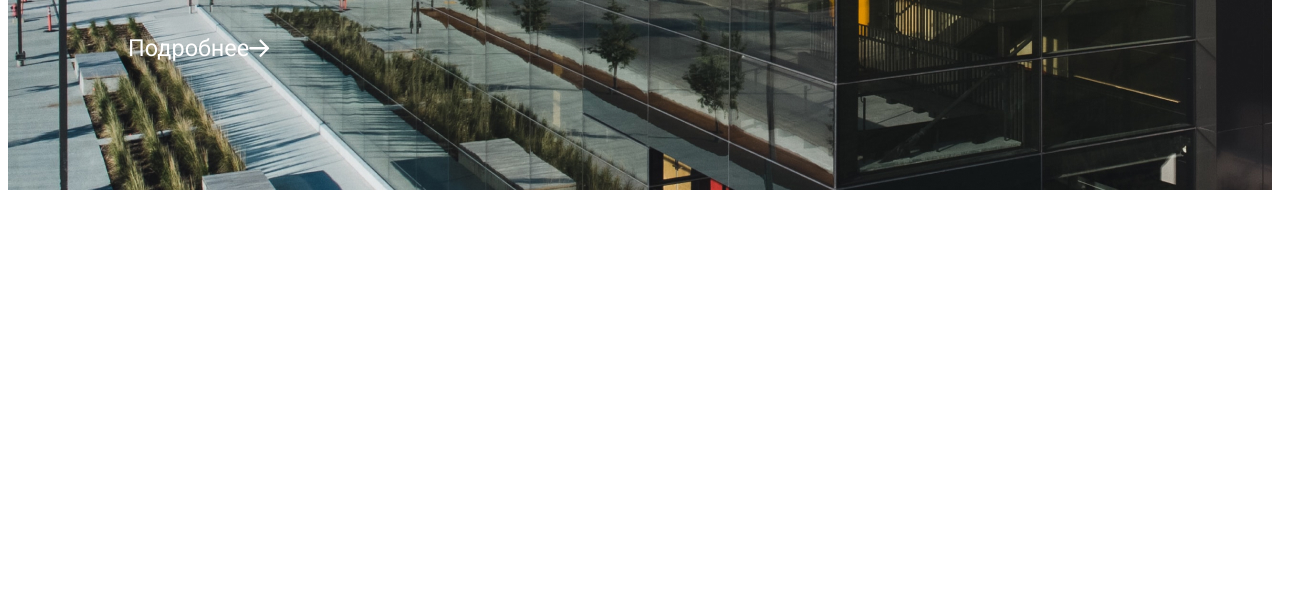
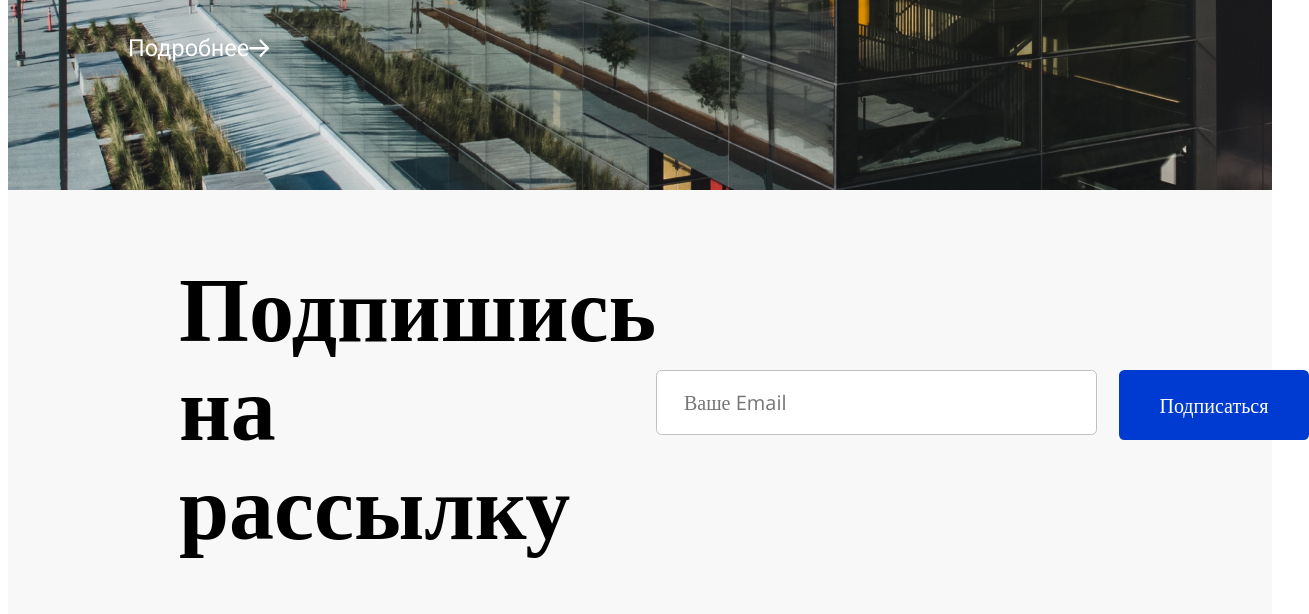
Before and after one commit to MarinaShu/One, a plain HTML site: page University/index.html in a window 1280 px wide. Shown: the part 795-1409 px from the top of the page, 1309 px wide, since content can reach past the window. Before the commit the page ends 993 px from the top, so only its background shows below. Drawn offline with nearby package versions, Linux system fonts and the light colour scheme.

Commit message:
+form
+form

```diff
--- a/University/css/style.css
+++ b/University/css/style.css
@@ -74,3 +74,58 @@ align-items: center
     height: 18px;
     width: 21px;
 }
+
+.box
+{
+    display: flex;
+    justify-content: space-between;
+    background: #F8F8F8;
+    height: 430px;
+    align-items: center;
+    padding-left: 171px;
+    padding-right: 170px;
+}
+
+.mailing
+{
+    font-family: Open Sans;
+    font-style: normal;
+    font-weight: 600;
+    font-size: 90px;
+    line-height: 110%;
+    color: #000000;
+    max-width: 585px;
+}
+
+.frame
+{
+    width: 441px;
+    height: 65px;
+    background: #fff;
+    font-family: Open Sans;
+    font-size: 20px;
+    background: #FFFFFF;
+    border: 1.34888px solid #C0C0C0;
+    box-sizing: border-box;
+    border-radius: 5.39553px;
+    padding: 21.5821px 26.9776px;
+}
+
+.button
+{
+    padding: 21.5821px 40.4665px;
+    background: #003BD1;
+    border-radius: 5.39553px;
+    font-family: Open Sans;
+    text-align: center;
+    color: #FFFFFF;
+    margin-left: 22px;
+    border: 0;
+    font-size: 20px;
+}
+
+.form
+{
+    display: flex;
+    justify-content: flex-start;
+}
--- a/University/index.html
+++ b/University/index.html
@@ -26,5 +26,20 @@
     </div>
     </div>
 
+<div class="box">
+   <h2 class="mailing">
+       Подпишись на рассылку
+   </h2>
+   <form action="php/hander.php" method="get" class="form">
+       <input type="text" name="email" placeholder="Ваше Email" class="frame">
+       <button type="submit" class="button">Подписаться</button>
+   </form>
+</div>
+
+<footer>
+    <img src="images/logo.svg" alt="Sato" class="logo_footer">
+
+</footer>
+
 </body>
 </html>
```
Also changed, not shown: University/images/logo.svg (added).
